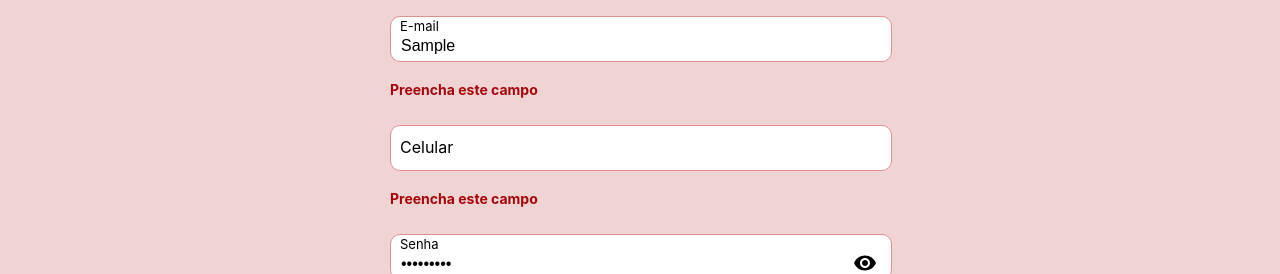
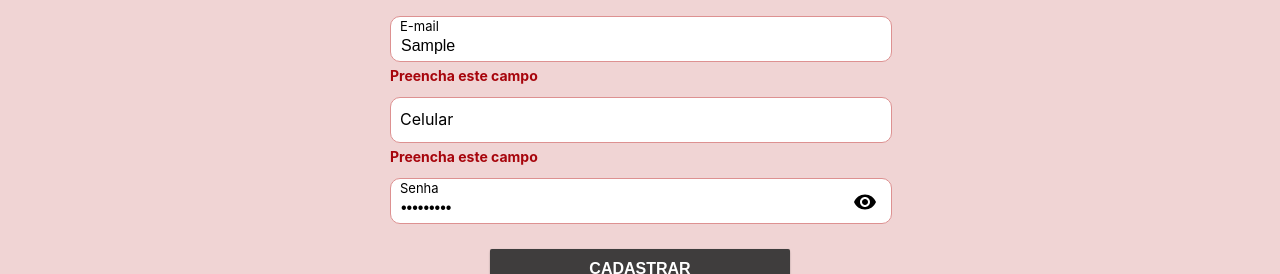
Before and after one commit to rafaelrt1/simetria-front, a React (Create React App) app: page /cadastro in a window 1280 px wide. Both pictures are taken after typing "Sample", "Sample", "Sample", "Sample123" into the empty fields and a click on the button "CADASTRAR". Shown: the part 526-800 px from the top of the page. Built offline with nearby package versions, Linux system fonts and the light colour scheme; no server answers.

Commit message:
Change margin on register page

```diff
--- a/src/pages/Register.jsx
+++ b/src/pages/Register.jsx
@@ -155,7 +155,9 @@ const Register = () => {
                             name="fullname"
                         ></Controller>
                         {errors.fullname && (
-                            <p className="errorMessage">Preencha este campo</p>
+                            <span className="errorMessage">
+                                Preencha este campo
+                            </span>
                         )}
                     </div>
 
@@ -185,7 +187,9 @@ const Register = () => {
                             name="email"
                         ></Controller>
                         {errors.email && (
-                            <p className="errorMessage">Preencha este campo</p>
+                            <span className="errorMessage">
+                                Preencha este campo
+                            </span>
                         )}
                     </div>
 
@@ -213,7 +217,9 @@ const Register = () => {
                             name="cellphone"
                         ></Controller>
                         {errors.cellphone && (
-                            <p className="errorMessage">Preencha este campo</p>
+                            <span className="errorMessage">
+                                Preencha este campo
+                            </span>
                         )}
                     </div>
 
@@ -241,9 +247,9 @@ const Register = () => {
                                     {visiblePassword ? (
                                         <VisibilityOffIcon
                                             sx={{
-                                                position: "relative",
+                                                position: "absolute",
                                                 left: "calc(95% - 12px)",
-                                                bottom: "34px",
+                                                top: "25px",
                                                 cursor: "pointer",
                                             }}
                                             onClick={() => {
@@ -253,9 +259,9 @@ const Register = () => {
                                     ) : (
                                         <VisibilityIcon
                                             sx={{
-                                                position: "relative",
+                                                position: "absolute",
                                                 left: "calc(95% - 12px)",
-                                                bottom: "34px",
+                                                top: "25px",
                                                 cursor: "pointer",
                                             }}
                                             onClick={() => {
@@ -268,7 +274,9 @@ const Register = () => {
                             name="password"
                         ></Controller>
                         {errors.password && (
-                            <p className="errorMessage">Preencha este campo</p>
+                            <span className="errorMessage">
+                                Preencha este campo
+                            </span>
                         )}
                     </div>
 
```
